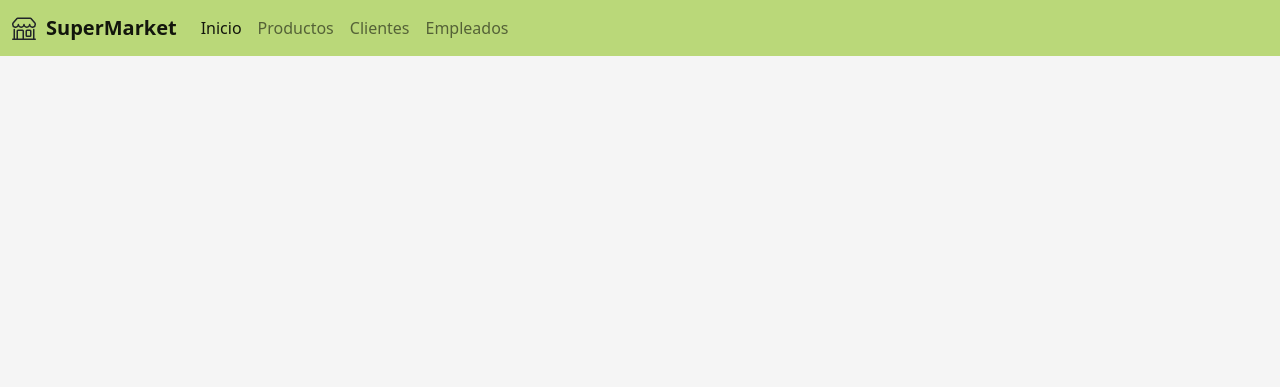
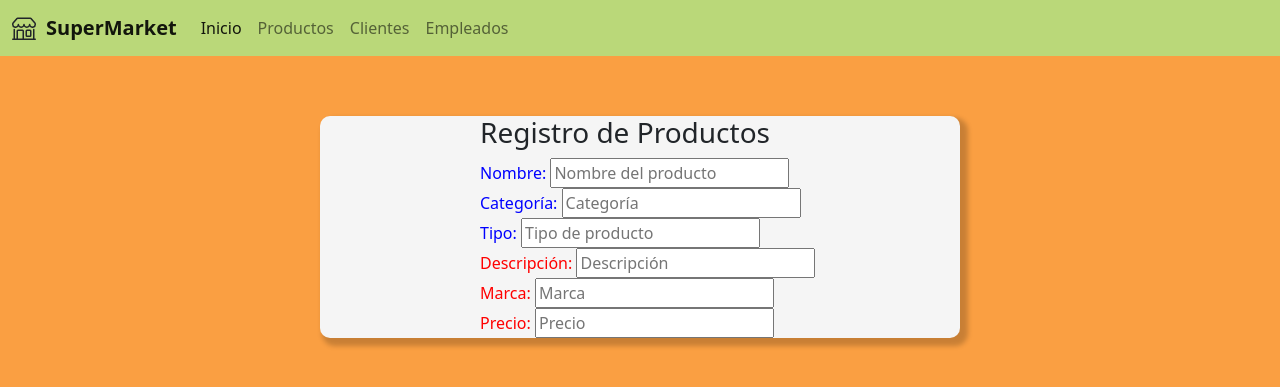
Before and after one commit to ItzaeRb/Entrega1_Rivera-Acurso, a Django app: page /SuperMarket/productos/ in a window 1280 px wide. Shown: the top 387 px of the page. Run offline with Django 4.2, Linux system fonts and the light colour scheme; some libraries are stand-ins or nearby versions.

Commit message:
Se añaden estilos y estructura html a las paginas

```diff
--- a/SuperMarket/static/css/myestilo.css
+++ b/SuperMarket/static/css/myestilo.css
@@ -1,7 +1,32 @@
 .contenido1{
     position: relative;
     top: 60px;
-    border: 1px solid red;
+}
+
+.form_productos{
+    margin: auto;
+    width: 50%;
+    height: auto;
+    background-color: whitesmoke;
+    border-radius: 10px;
+    box-shadow: 5px 5px 5px 3px rgba(0, 0, 0, 0.2);
+}
+
+.form_datos{
+    color: red;
+    margin-left: 25%;
+}
+
+body #etiqueta{
+    color: blue;
+}
+
+h3{
+    margin-left: 25%;
+ }
+
+body{
+    background-color: #FA9F42;
 }
 
 body #navbar{
@@ -12,10 +37,6 @@ body #title_navbar{
     margin-left: 10px;
 }
 
-body{
-    background-color: whitesmoke;
-}
-
 .nav-item :hover{
     background-color: #5ACFC9;
 }
--- a/SuperMarket/template/login.html
+++ b/SuperMarket/template/login.html
@@ -1,7 +1,9 @@
 <!DOCTYPE html>
 <html lang="en">
 <head>
+
     {% load static %}
+    <title>SuperMarket</title>
     <meta charset="UTF-8">
     <meta http-equiv="X-UA-Compatible" content="IE=edge">
     <meta name="viewport" content="width=device-width, initial-scale=1.0">
@@ -11,7 +13,7 @@
     <meta charset="UTF-8">
     <meta http-equiv="X-UA-Compatible" content="IE=edge">
     <meta name="viewport" content="width=device-width, initial-scale=1.0">
-    <title>Home | SuperMarket</title>
+
 </head>
 <body>
     <nav class="navbar navbar-expand" aria-label="Second navbar example" id="navbar">
@@ -46,5 +48,11 @@
         </div>
       </nav>
 
+      <div class="contenido1">
+        {% block contenido %}
+        <p>Página de Inicio </p>
+        {% endblock %}
+    </div>
+
 </body>
 </html>
--- a/SuperMarket/template/productos.html
+++ b/SuperMarket/template/productos.html
@@ -1 +1,31 @@
 {% extends "login.html" %}
+
+{% load static %}
+
+{% block contenido %}
+
+    <div class="form_productos">
+        <div><h3>Registro de Productos</h3></div>
+
+        <form class="form_datos">
+            <label id="etiqueta">Nombre: </label>
+            <input type="text" placeholder="Nombre del producto">
+            <br>
+            <label id="etiqueta">Categoría: </label>
+            <input type="text" placeholder="Categoría">
+            <br>
+            <label id="etiqueta">Tipo: </label>
+            <input type="text" placeholder="Tipo de producto">
+            <br>
+            <label>Descripción: </label>
+            <input type="text" placeholder="Descripción">
+            <br>
+            <label>Marca: </label>
+            <input type="text" placeholder="Marca">
+            <br>
+            <label>Precio: </label>
+            <input type="number" placeholder="Precio">
+        </form>
+    </div>
+
+{% endblock %}
--- a/SuperMarket/urls.py
+++ b/SuperMarket/urls.py
@@ -2,6 +2,6 @@ from django.urls import path
 from SuperMarket.views import *
 
 urlpatterns = [
-    path('', inicio),
+    path('inicio/', inicio),
     path('productos/', productos)
 ]
```
